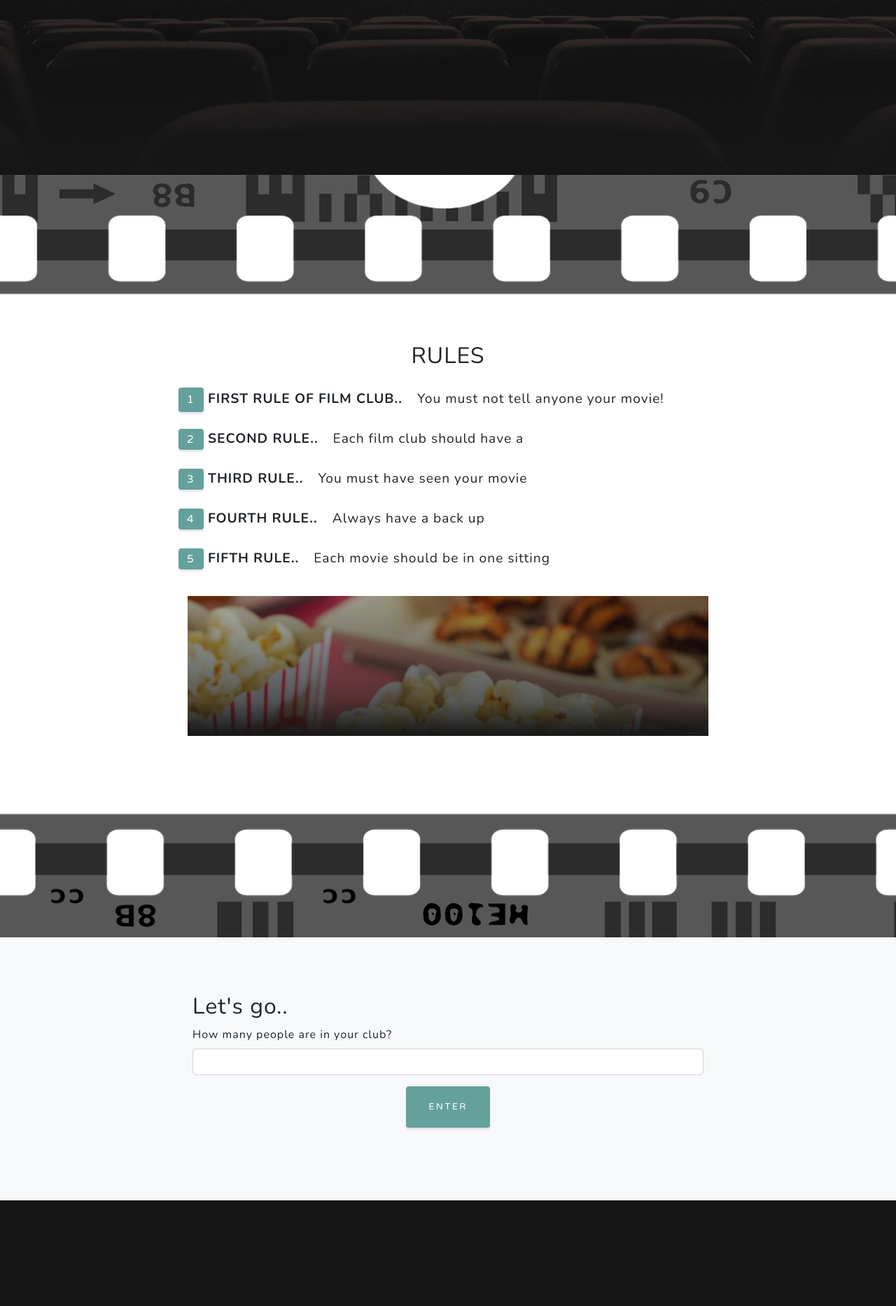
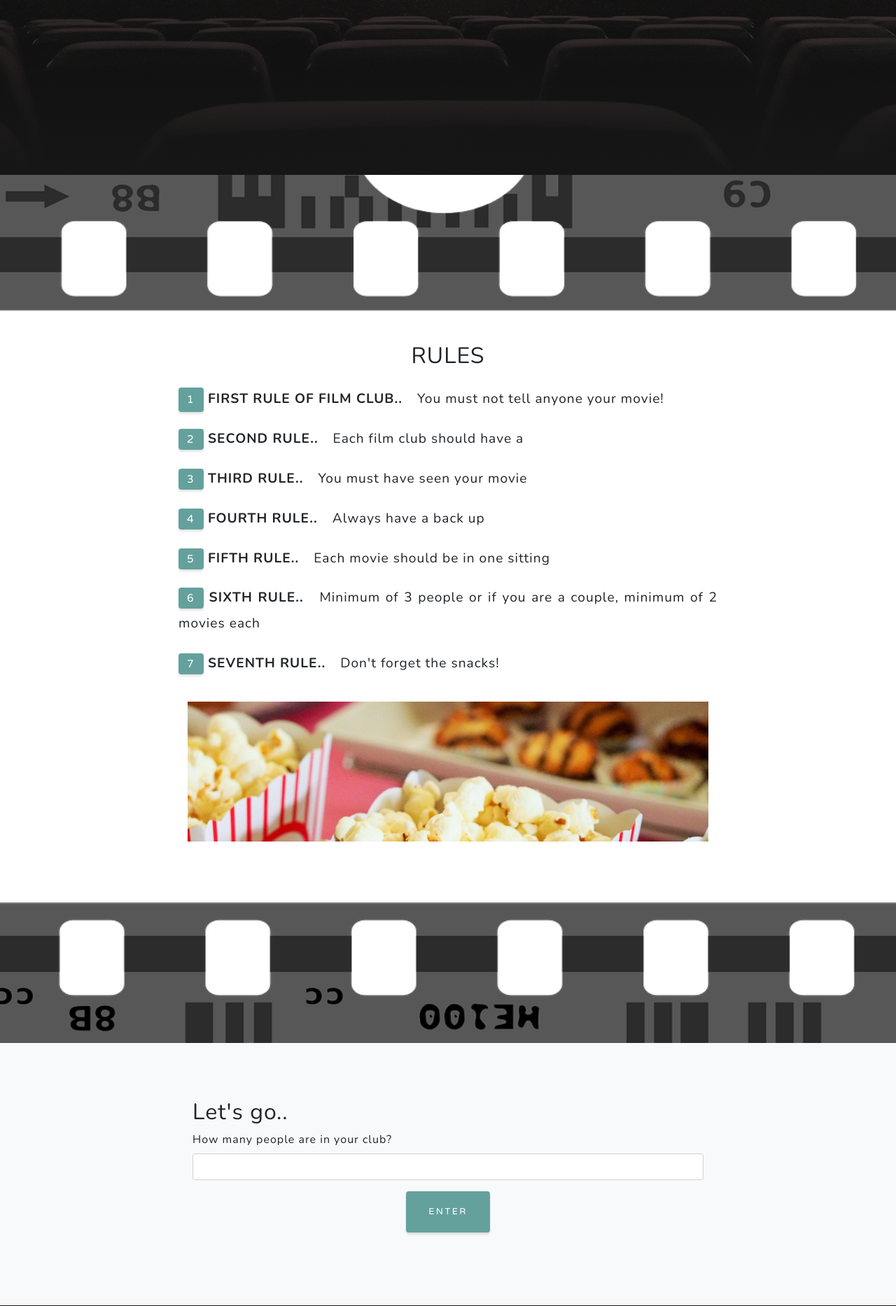
Before and after one commit to avihenri/projects, a PHP site: page / in a window 1280 px wide. Shown: the part 550-2417 px from the top of the page at 70% size. Run offline with PHP 8.4, Linux system fonts and the light colour scheme.

Commit message:
Points added

```diff
--- a/FilmClub/css/grayscale.css
+++ b/FilmClub/css/grayscale.css
@@ -234,7 +234,7 @@
 }
 
 .contact-section {
-  padding: 5rem 0 0;
+  padding: 2rem 0;
 }
 
 .contact-section .card {
--- a/FilmClub/css/style.css
+++ b/FilmClub/css/style.css
@@ -117,6 +117,31 @@ button:focus {outline:0;}
   background-size: cover;
 }
 
+.movie-container {
+    max-width: 600px;
+    margin: 0 auto;
+    padding-right: 15px;
+    padding-left: 15px;
+}
+
+.text-150 {
+    font-size: 150%;
+}
+
+.dash-labels {
+    box-shadow: 0 0.1875rem 0.1875rem 0 rgba(0, 0, 0, 0.1) !important;
+    background-color: #64a19d;
+    font-family: 'Varela Round';
+    font-size: 80%;
+    text-transform: uppercase;
+    letter-spacing: .15rem;
+    border: 0;
+    padding: .1rem .3rem;
+    color: #fff;
+    line-height: 1.5;
+    border-radius: .25rem;
+}
+
 
 @media (max-width: 576px)  {
     /* .rules-container {
@@ -163,8 +188,17 @@ button:focus {outline:0;}
 
 #popcorn-img {
     background-image:
+    url("../img/popcorn.jpg");
+    margin:0 auto;
+    width: 80%;
+    min-height: 200px;
+    background-size: cover;
+}
+
+#end-img {
+    background-image:
     linear-gradient(to bottom, rgba(22, 22, 22, 0.3) 0%, rgba(22, 22, 22, 0.7) 75%, #161616 100%),
-    url("../img/popcorn.jpg");
+    url("../img/end.jpg");
     margin:0 auto;
     width: 80%;
     min-height: 200px;
--- a/FilmClub/index.php
+++ b/FilmClub/index.php
@@ -49,6 +49,8 @@
             <li><span class="num-labels">3</span> <span class="rules">Third rule..</span> <span class="rule-items">You must have seen your movie</span></li>
             <li><span class="num-labels">4</span> <span class="rules">Fourth rule..</span> <span class="rule-items">Always have a back up</span></li>
             <li><span class="num-labels">5</span> <span class="rules">Fifth rule..</span> <span class="rule-items">Each movie should be in one sitting</span></li>
+            <li><span class="num-labels">6</span> <span class="rules">Sixth rule..</span> <span class="rule-items">Minimum of 3 people or if you are a couple, minimum of 2 movies each</span></li>
+            <li><span class="num-labels">7</span> <span class="rules">Seventh rule..</span> <span class="rule-items">Don&apos;t forget the snacks!</span></li>
           </ul>
         </div>
       </div>
@@ -70,7 +72,7 @@
         <div class="col-md-8 margin-auto" id="peopleCountWrapper">
           <h2 id="club-details">Let&apos;s go..</h2>
             <label for="inp-people">How many people are in your club?</label>
-            <input type="number" name="people" class="form-control  mr-0 mr-sm-2 mb-3 mb-sm-0" id="inp-people">
+            <input type="number" name="people" class="form-control mr-0 mr-sm-2 mb-3 mb-sm-0" id="inp-people">
              <div class="center-text">
               <button id="peopleCount" class="btn btn-primary mt-3">Enter</button>
             </div>
@@ -100,14 +102,36 @@
 
 
   <!-- Contact Section -->
-  <section class="contact-section bg-black">
-    <div class="container">
+  <section class="contact-section bg-black" id="section-filmClub" style="display: none;">
+    <div class="movie-container">
+   <div>
+   <h4 class="text-white text-center uppercase">Your Film Club</h4>
+   </div>
+      <div class="row">
+        <div id="moviesOrder" style="width:100%; margin: 0 auto;"></div>
+        <p class="text-white text-center" style="width:100%;"><small>Take a screenshot to save this moment!</small></p>
+      </div>
+    </div>
 
+    <div class="movie-container">
+   <div>
+   <h4 class="text-white text-center uppercase">Points</h4>
+   </div>
       <div class="row">
-        <div id="moviesOrder" style="width:100%;"></div>
+        <<ul class="noliststyle justify-text rules-list" style="margin: 0 15px;">
+            <li><span class="dash-labels btn-primary btn">-</span> <span class="text-white">1 point for every movie you guess correctly (whos is whos)</span></li>
+            <li><span class="dash-labels btn-primary btn">-</span> <span class="text-white">1 point for every person that has not seen your movie</span></li>
+            <li><span class="dash-labels btn-primary btn">-</span> <span class="text-white">1 point if your movie was voted the best in the club</span></li>
+          </ul>
       </div>
+      <h4 class="text-white text-center mb-5 mt-4" style="width:100%;"><small>Good Luck!</h4>
+    </div>
 
-    </div>
+    <div class="row align-items-center no-gutters mb-4 mb-lg-5" >
+         <div class="text-center" style="width:100%;">
+          <img src="img/end.jpg" alt="" width="50%" style="max-width:400px;">
+        </div>
+      </div>
   </section>
 
   <!-- Footer -->
@@ -163,18 +187,29 @@
             $('#getMovies').hide();
             $('#allMovies').show();
           }
+        })
+
+
+        $('#randomiseMovies').click(function() {
+          $('#projects').hide();
+          $('#section-filmClub').show();
+          index = 1;
+          randsort(movieArr);
+          $.each(movieArr, function(e, val) {
+            $('#moviesOrder').append('<div class="col-md-12 mb-3 "><div class="card"><div class="card-body text-center"><h4 class="text-uppercase m-0">Movie ' + index + '</h4><hr class="my-2"><div class="text-black-50">' + val + '</div></div></div></div>');
+            index++;
+          });
         });
 
-      // working progress..
-        $('#randomiseMovies').click(function() {
-          $('#projects').hide();
-          console.log(movieArr);
-          $.each(movieArr, function(e, val) {
-            $('#moviesOrder').html('<div class="col-md-4 mb-3 mb-md-0"><div class="card py-4 h-100"><div class="card-body text-center"><h4 class="text-uppercase m-0">Movie 1</h4><hr class="my-4"><div class="text-black-50">' + val + '</div></div></div></div>');
-          });
-        });
-      // ...
-
+      function randsort(c) {
+          var o = new Array();
+          for (var i = 0; i < c; i++) {
+              var n = Math.floor(Math.random()*c);
+              if( jQuery.inArray(n, o) > 0 ) --i;
+              else o.push(n);
+          }
+          return o;
+      }
 
 
     });
```
Also changed, not shown: FilmClub/img/end.jpg (added).
